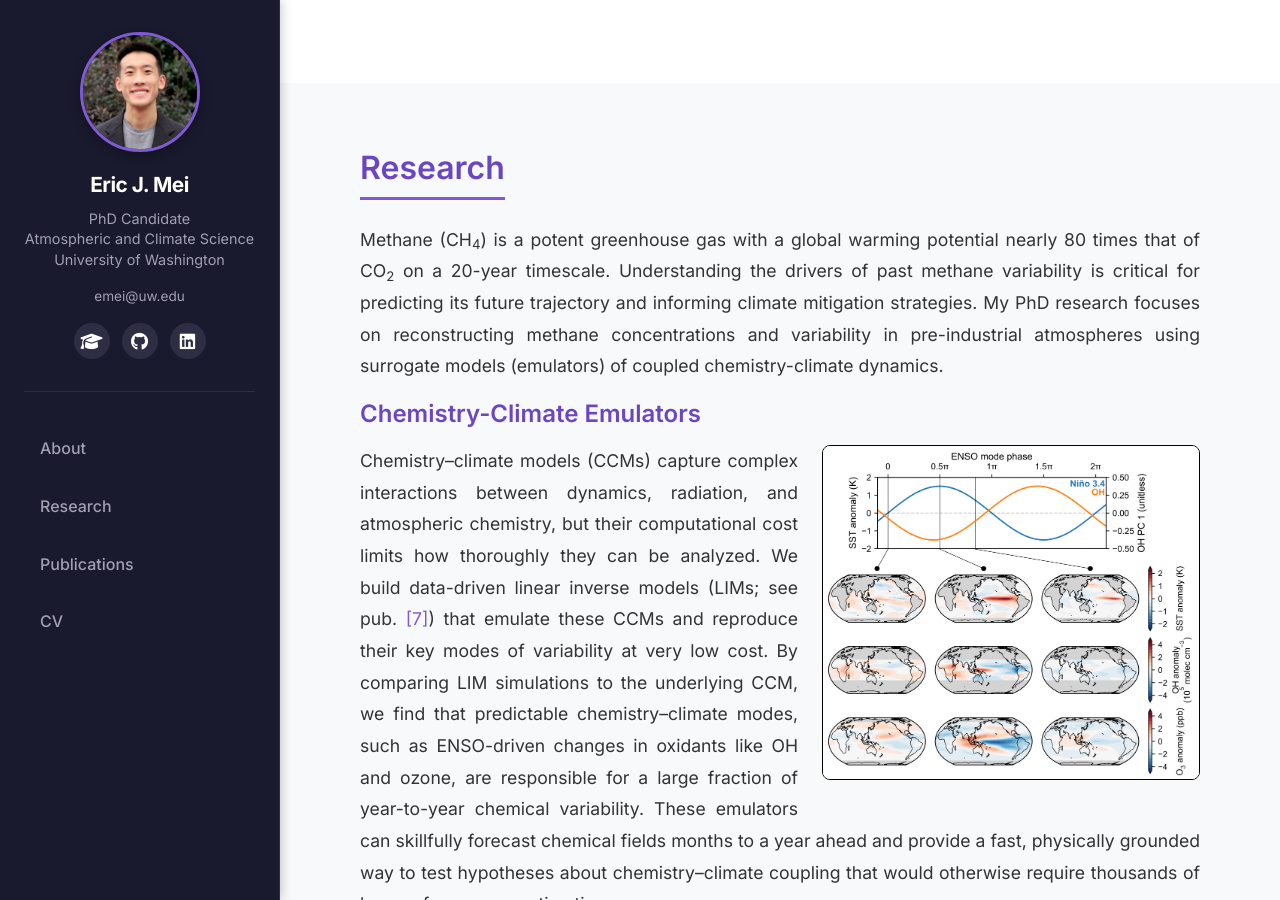
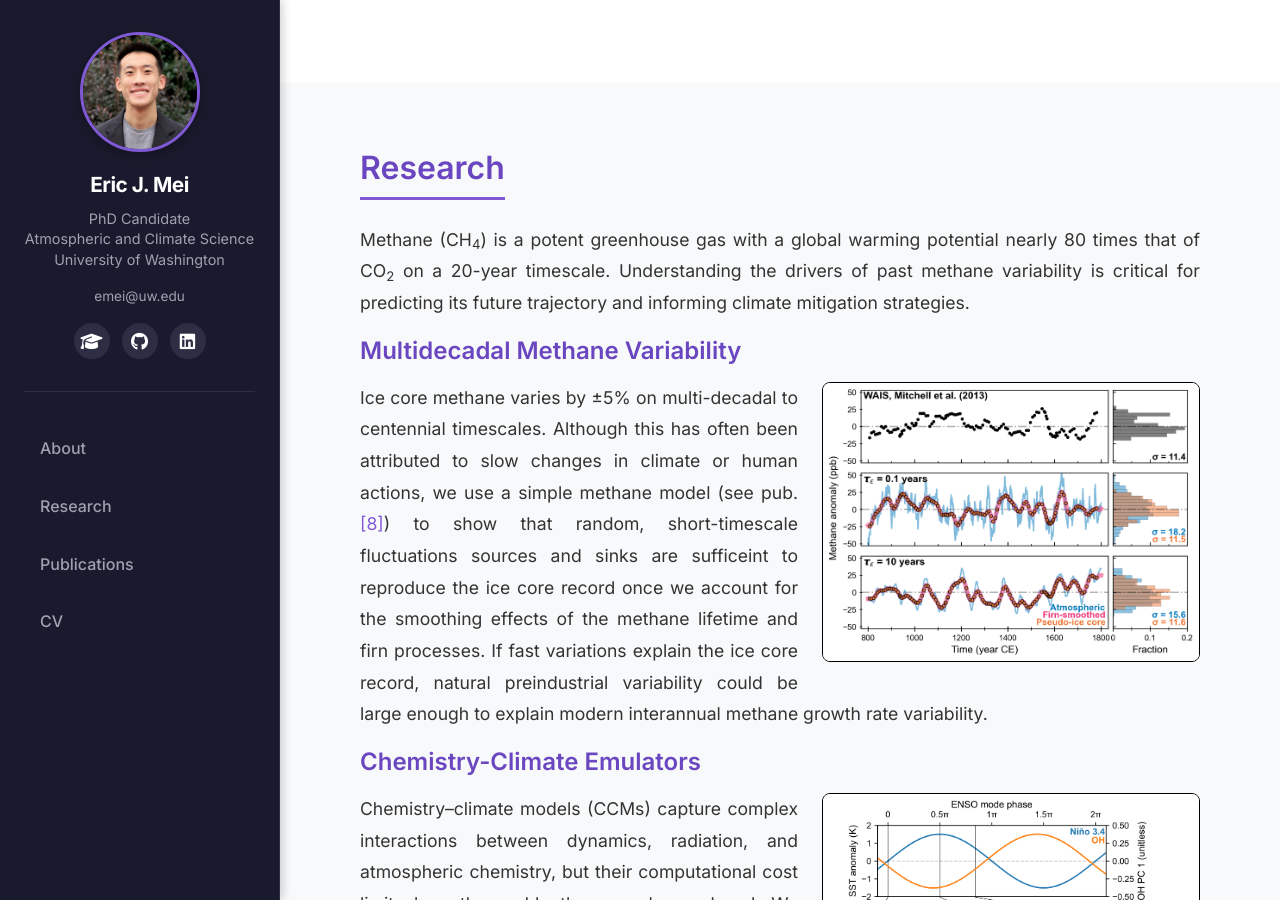
Before and after one commit to ericjmei/ericjmei.github.io, a Jekyll site: the page built from index.html, in a window 1280 px wide and 900 px high, scrolled down 817 px. Built offline with Jekyll 4.4.1, drawn with Linux system fonts in a browser that asks for light colours; some of the changed text lies outside the part shown.

Commit message:
added description of pub 8

```diff
--- a/index.html
+++ b/index.html
@@ -10,7 +10,7 @@ permalink: /
       <div class="hero-text">
         <h1>About</h1>
         <p>
-          I am a PhD candidate at the <a href="https://atmos.uw.edu/" target="_blank" rel="noopener">UW Department of Atmospheric and Climate Science</a> advised by <a href="https://alexjturner.github.io/index.html" target="_blank" rel="noopener">Alex Turner</a> and <a href="https://www.linkedin.com/in/greg-hakim-42945611/" target="_blank" rel="noopener">Greg Hakim</a>. I am interested in the role of atmospheric chemistry in modulating the abundance and lifetime of short-lived climate forcers. In my research, I use data-driven emulators of chemistry-climate models to investigate the production and removal rates of methane. I focus mostly on past atmospheres before the instrumental record, in which in-situ observations of atmospheric composition are not available.
+          I am a PhD candidate at the <a href="https://atmos.uw.edu/" target="_blank" rel="noopener">UW Department of Atmospheric and Climate Science</a> advised by <a href="https://alexjturner.github.io/index.html" target="_blank" rel="noopener">Alex Turner</a> and <a href="https://www.linkedin.com/in/greg-hakim-42945611/" target="_blank" rel="noopener">Greg Hakim</a>. I am interested in the role of climate processes and atmospheric chemistry in modulating the abundance and lifetime of short-lived climate forcers. In my research, I use a combination of theory and data-driven models to investigate the production and removal rates of methane. I focus mostly on past atmospheres before the instrumental record, in which in-situ observations of atmospheric composition are not available.
         </p>
         <p>
           I am currently a DOD National Defense Science and Engineering Graduate (NDSEG) Fellow.
@@ -32,16 +32,17 @@ permalink: /
       <h2>Research</h2>
       <div class="research-description">
         <p>
-          Methane (CH<sub>4</sub>) is a potent greenhouse gas with a global warming potential nearly 80 times that of CO<sub>2</sub> on a 20-year timescale. Understanding the drivers of past methane variability is critical for predicting its future trajectory and informing climate mitigation strategies. My PhD research focuses on reconstructing methane concentrations and variability in pre-industrial atmospheres using surrogate models (emulators) of coupled chemistry-climate dynamics.
+          Methane (CH<sub>4</sub>) is a potent greenhouse gas with a global warming potential nearly 80 times that of CO<sub>2</sub> on a 20-year timescale. Understanding the drivers of past methane variability is critical for predicting its future trajectory and informing climate mitigation strategies.
         </p>
-        <!-- <h3>Methane Variability in Past Atmospheres</h3>
+        <h3>Multidecadal Methane Variability</h3>
+        <img src="{{ '/images/pub_8_fig.png' | relative_url }}" alt="Comparison of modeled and measured methane variability" style="float: right; max-width: 45%; margin: 0 0 1rem 1.5rem; border-radius: 8px; border: 1px solid #000;">
         <p>
-          Ice core methane varies by ±5% on multi-decadal to centennial timescales. Although this has often been attributed to slow changes in sources or external forcing, a simple methane budget model shows that random, short-timescale fluctuations in the source–sink imbalance naturally produce slower variability through integration by the methane lifetime and firn processes. Fast-varying components of the methane budget, including OH-related sink variability, may therefore play a larger role in past and present methane variability than commonly assumed.
-        </p> -->
+          Ice core methane varies by ±5% on multi-decadal to centennial timescales. Although this has often been attributed to slow changes in climate or human actions, we use a simple methane model (see pub. <a href="#pub-8">[8]</a>) to show that random, short-timescale fluctuations sources and sinks are sufficeint to reproduce the ice core record once we account for the smoothing effects of the methane lifetime and firn processes. If fast variations explain the ice core record, natural preindustrial variability could be large enough to explain modern interannual methane growth rate variability.
+        </p>
         <h3>Chemistry-Climate Emulators</h3>
         <img src="{{ '/images/pub_7_fig.png' | relative_url }}" alt="Linear inverse model emulation of chemistry-climate dynamics" style="float: right; max-width: 45%; margin: 0 0 1rem 1.5rem; border-radius: 8px; border: 1px solid #000;">
         <p>
-          Chemistry–climate models (CCMs) capture complex interactions between dynamics, radiation, and atmospheric chemistry, but their computational cost limits how thoroughly they can be analyzed. We build data-driven linear inverse models (LIMs; see pub. <a href="#pub-7">[7]</a>) that emulate these CCMs and reproduce their key modes of variability at very low cost. By comparing LIM simulations to the underlying CCM, we find that predictable chemistry–climate modes, such as ENSO-driven changes in oxidants like OH and ozone, are responsible for a large fraction of year-to-year chemical variability. These emulators can skillfully forecast chemical fields months to a year ahead and provide a fast, physically grounded way to test hypotheses about chemistry–climate coupling that would otherwise require thousands of hours of supercomputing time.
+          Chemistry–climate models (CCMs) capture complex interactions between dynamics, radiation, and atmospheric chemistry, but their computational cost limits how thoroughly they can be analyzed. We build data-driven linear inverse models (LIMs; see pub. <a href="#pub-7">[7]</a>) that emulate these CCMs and reproduce their key modes of variability at very low cost. These emulators can skillfully forecast chemical fields months to a year ahead and provide a fast, physically grounded way to test hypotheses about chemistry–climate coupling that would otherwise require thousands of hours of supercomputing time.
         </p>
         <h3>Past Projects</h3>
         <p>
```
Also changed, not shown: images/pub_8_fig.png (added).
